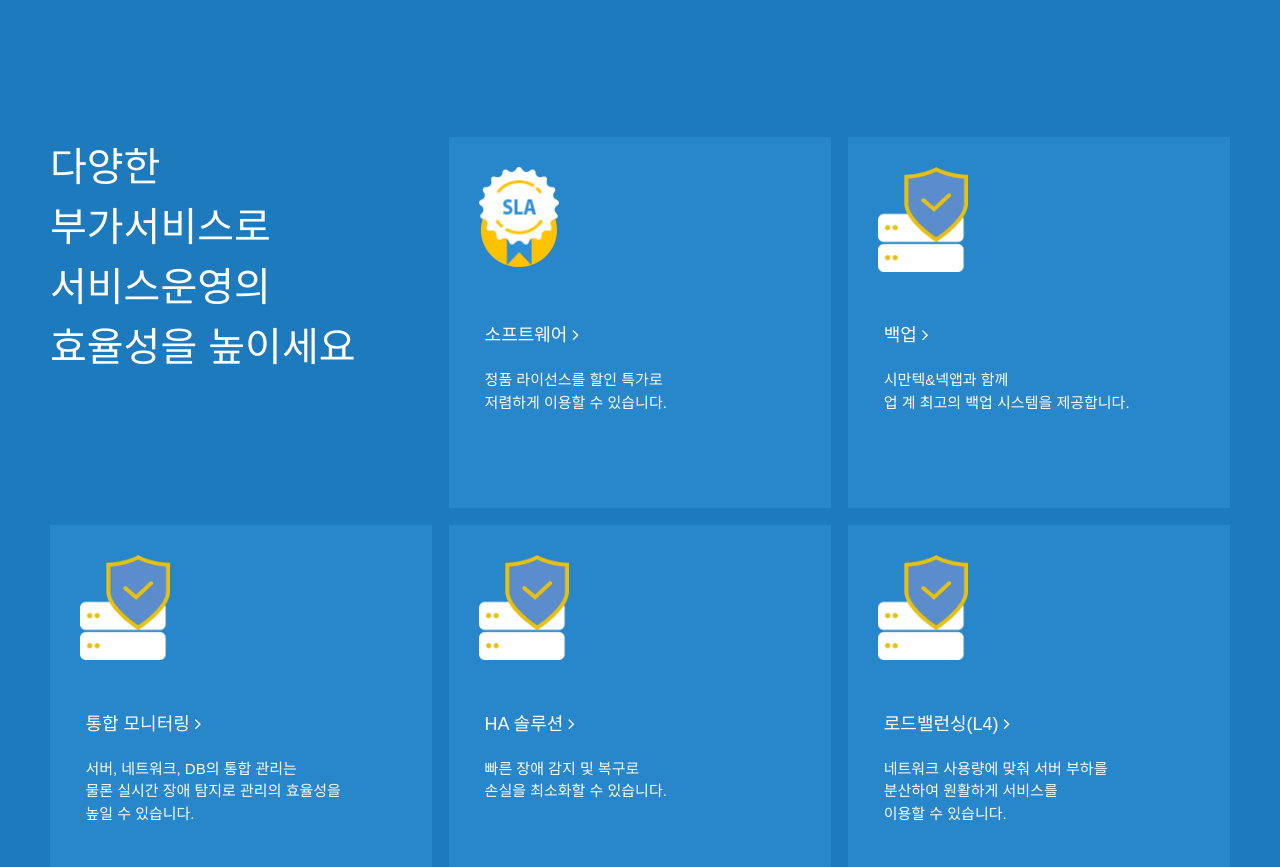
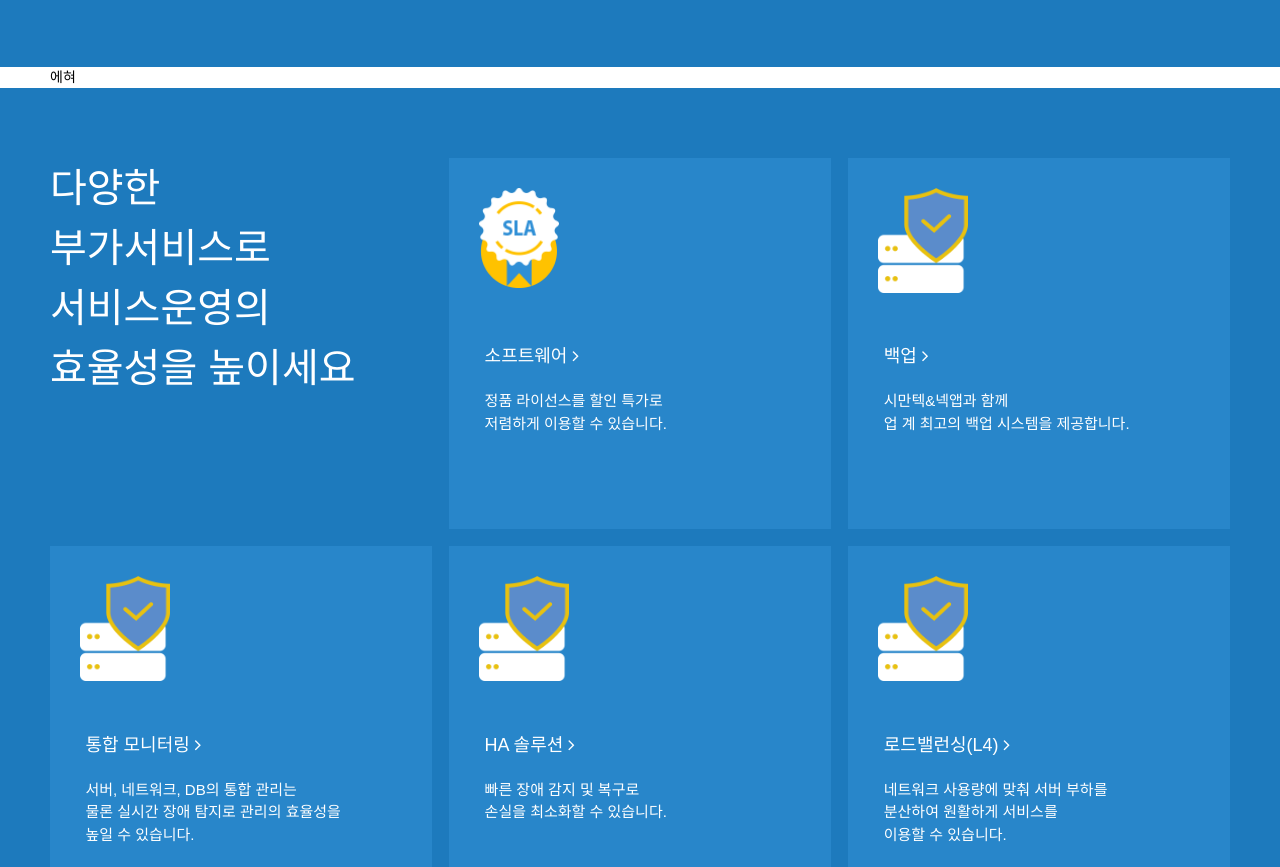
Before and after one commit to 20sowarney/site, a plain HTML site: page gabia/idc/hosting2.html in a window 1280 px wide. Shown: the part 1959-2826 px from the top of the page. Drawn offline with Linux system fonts and the light colour scheme; a web font is replaced by a local one.

Commit message:
v1.0_2018.05.11
에혀

```diff
--- a/gabia/assets/css/style2_stydy.css
+++ b/gabia/assets/css/style2_stydy.css
@@ -80,13 +80,13 @@ position: absolute; right: 0; top: 1px; }
 .select5 > div.simg4 {background: #2886ca url(../img/select_bg2.png) no-repeat 30px 30px; background-size: 90px; }
 .select5 > div.simg5 {background: #2886ca url(../img/select_bg2.png) no-repeat 30px 30px; background-size: 90px; margin-right: 0;}
 .select5 > div  h4 {font-size: 18px; color: #fff; padding-bottom: 20px; padding-top: 150px;}
-.select5 > div  p {font-size: 15px; color: #fff;  }
+.select5 > div  p {font-size: 15px; color: #fff; }
 
 
 
 /* infor */
 .infor {padding: 70px 0; text-align: center;}
-.infor h3 {font-size: 40px; padding-bottom: 20px; font-weight: 300;   }
+.infor h3 {font-size: 40px; padding-bottom: 20px; font-weight: 300;  }
 .infor p {font-size: 18px; color: #666; padding-bottom: 50px;}
 .infor .infor-box {overflow: hidden; text-align: left; padding: 0 210px;}
 .infor .infor-box h4 {font-size: 16px; color: #333; padding-bottom: 5px; }
--- a/gabia/idc/hosting2.html
+++ b/gabia/idc/hosting2.html
@@ -210,6 +210,15 @@
 					</div>
 				</section>
 
+				<section id="infor2">
+					<div class="container">
+						<div class="infor2">
+						에혀
+					</div>
+					</div>
+				</section>
+
+
 					<section id="select5">
 					<div class="container">
 						<div class="select5">
```
